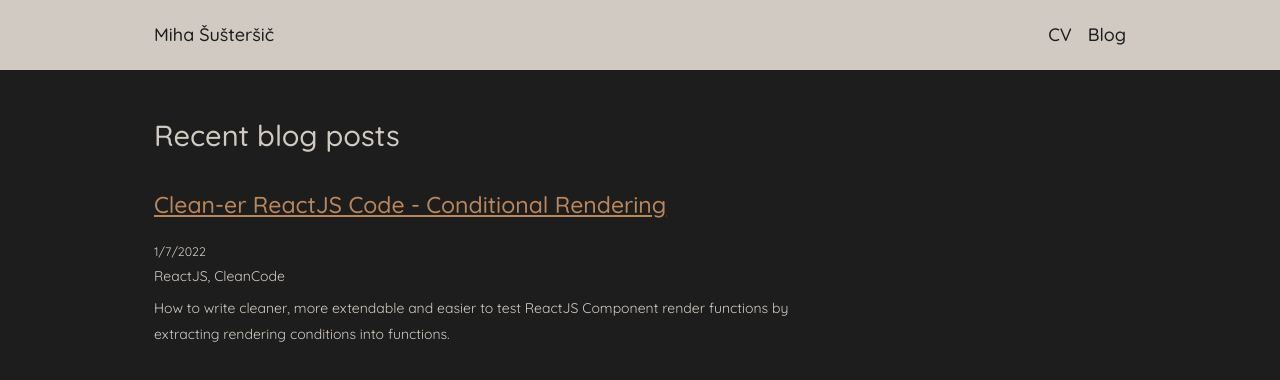
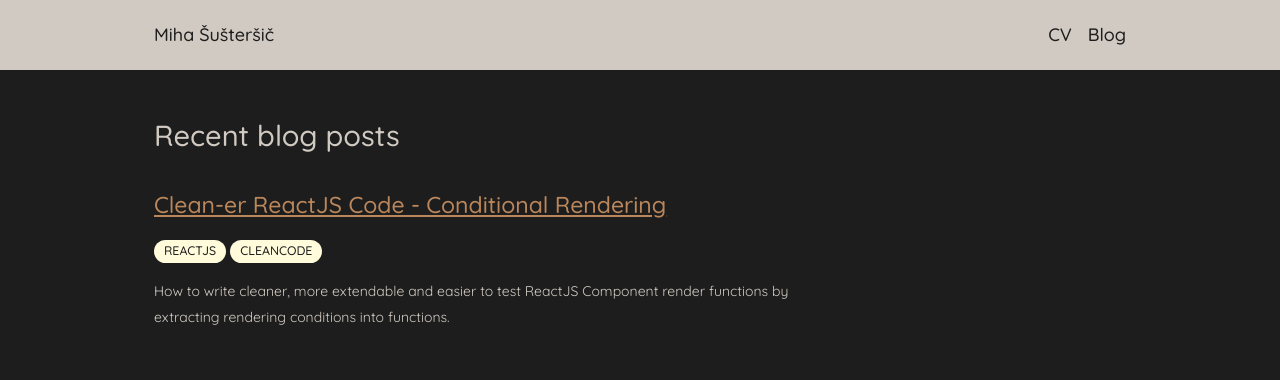
Before and after one commit to Shooshte/curriculum, a Next.js app: page /blog in a window 1280 px wide. Shown: the top 380 px of the page. Built offline with nearby package versions, Linux system fonts and the light colour scheme.

Commit message:
removed post date, added styling for post categories

```diff
--- a/pages/blog/blog.module.scss
+++ b/pages/blog/blog.module.scss
@@ -4,6 +4,10 @@
   margin-bottom: map-get($spacing-sizes, "2");
 }
 
+.categories {
+  margin-bottom: map-get($spacing-sizes, "3");
+}
+
 .container {
   padding: map-get($spacing-sizes, "1") map-get($spacing-sizes, "2");
 }
--- a/pages/blog/index.tsx
+++ b/pages/blog/index.tsx
@@ -42,15 +42,11 @@ const Blog = ({ allPostsData }: PropsType) => {
                 <Link href={`blog/${id}`}>
                   <h3 className="heading-3 link">{title}</h3>
                 </Link>
-                <span className="label">
-                  {new Date(date).toLocaleDateString()}
-                </span>
-                <br />
-                <p className="text">
-                  {categoriesArray.reduce((acc, category, index): string => {
-                    return index === 0 ? category : `${acc}, ${category}`;
-                  }, "")}
-                </p>
+                <div className={styles.categories}>
+                  {categoriesArray.map((category) => (
+                    <div className="pill">{category}</div>
+                  ))}
+                </div>
                 <p className="text">{description}</p>
               </li>
             );
--- a/styles/global.scss
+++ b/styles/global.scss
@@ -34,6 +34,19 @@ html {
   list-style: circle;
   margin-bottom: map-get($spacing-sizes, "3");
   margin-inline-start: map-get($spacing-sizes, "3");
+}
+
+.pill {
+  background-color: $accent-yellow;
+  border-radius: 30px;
+  display: inline-block;
+  font-weight: map-get($font-weights, "bold");
+  font-size: map-get($font-sizes, "6");
+  @include get-text-color($accent-yellow);
+  line-height: 1.2;
+  margin-right: map-get($spacing-sizes, "6");
+  padding: map-get($spacing-sizes, "6") map-get($spacing-sizes, "4");
+  text-transform: uppercase;
 }
 
 .text-accent {
```
